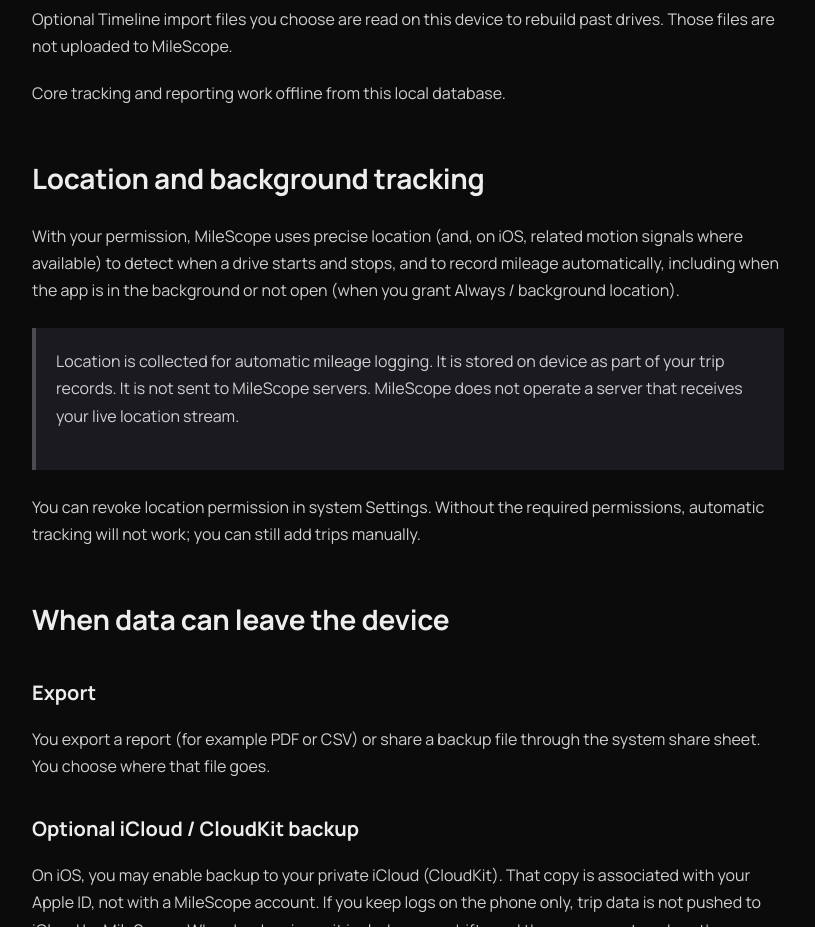
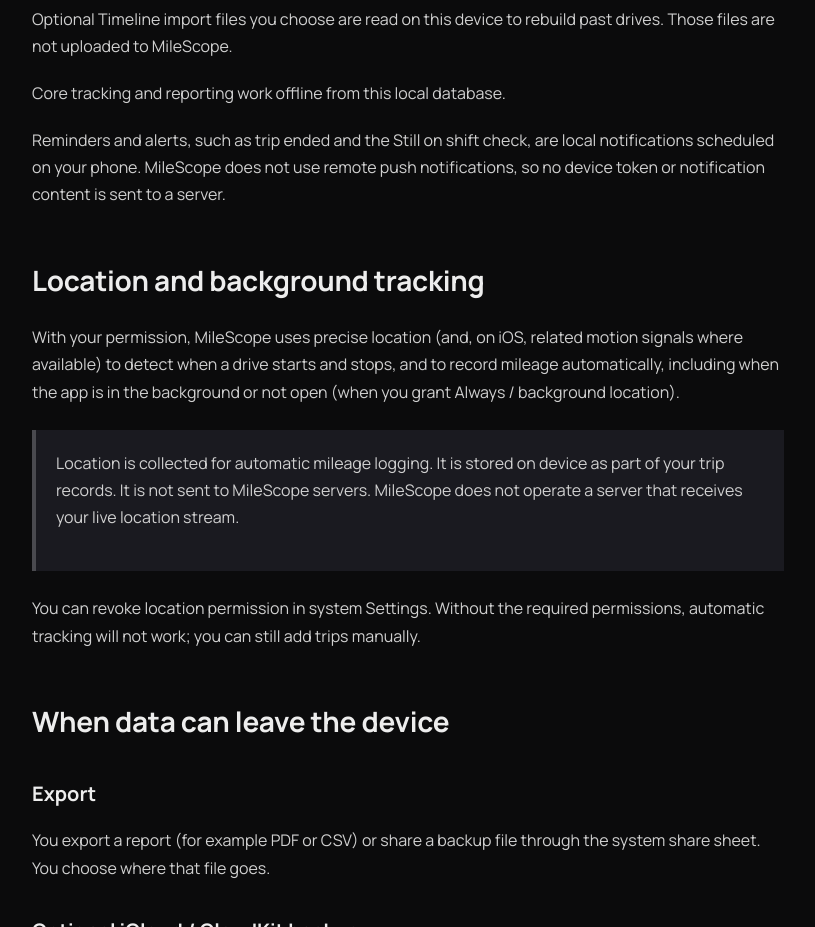
Before and after one commit to AtharvRaotole/milescope-legal, a plain HTML site: page privacy.html in a window 1280 px wide. Shown: the part 2160-3087 px from the top of the page, without its empty margins (232-1047 px from the left). Drawn offline with Linux system fonts and the light colour scheme.

Commit message:
Note local-only notifications in the privacy policy

```diff
--- a/privacy.html
+++ b/privacy.html
@@ -202,6 +202,7 @@
         </ul>
         <p>Optional Timeline import files you choose are read on this device to rebuild past drives. Those files are not uploaded to MileScope.</p>
         <p>Core tracking and reporting work offline from this local database.</p>
+        <p>Reminders and alerts, such as trip ended and the Still on shift check, are local notifications scheduled on your phone. MileScope does not use remote push notifications, so no device token or notification content is sent to a server.</p>
 
         <h2>Location and background tracking</h2>
         <p>With your permission, MileScope uses precise location (and, on iOS, related motion signals where available) to detect when a drive starts and stops, and to record mileage automatically, including when the app is in the background or not open (when you grant Always / background location).</p>
```
